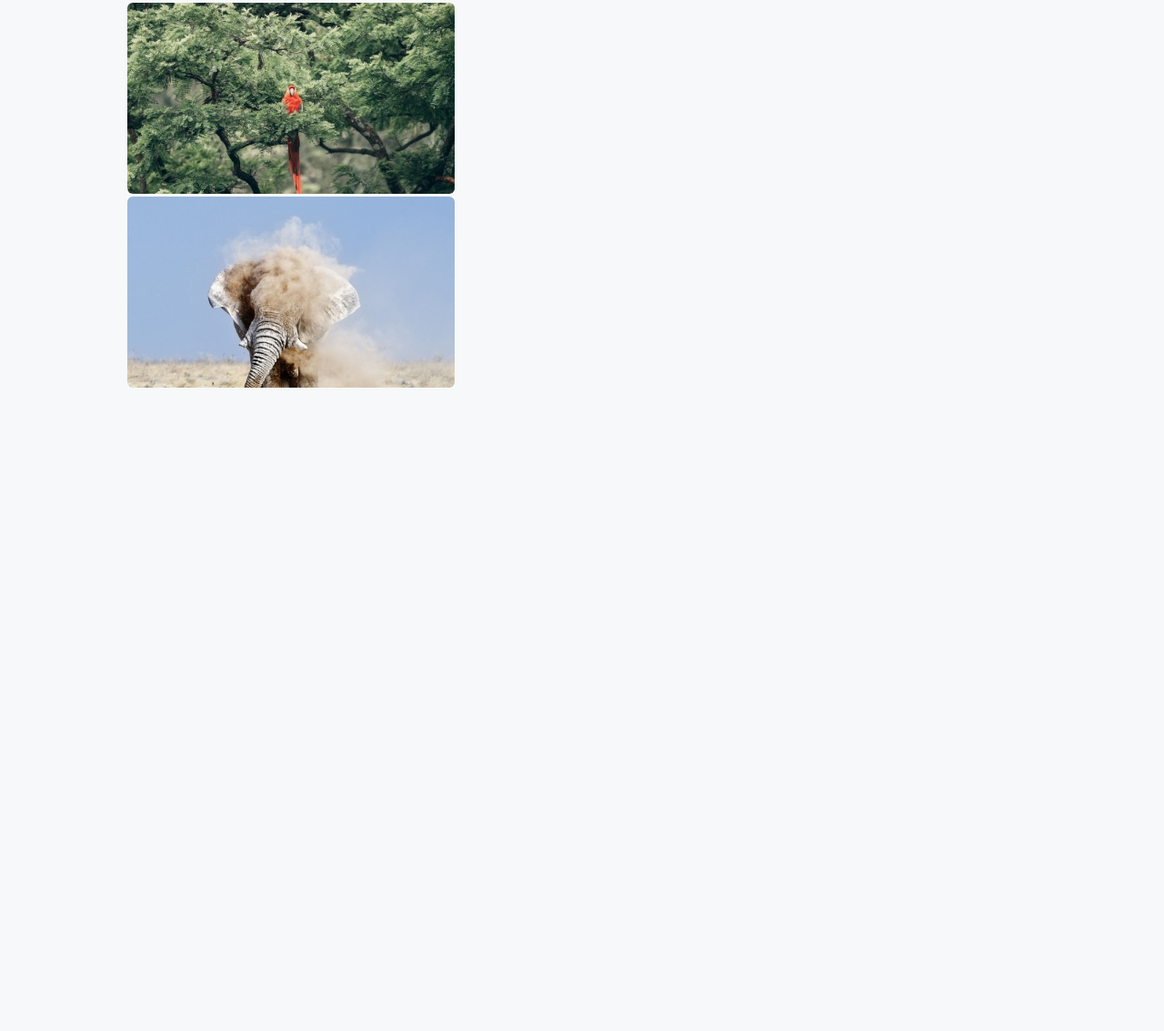
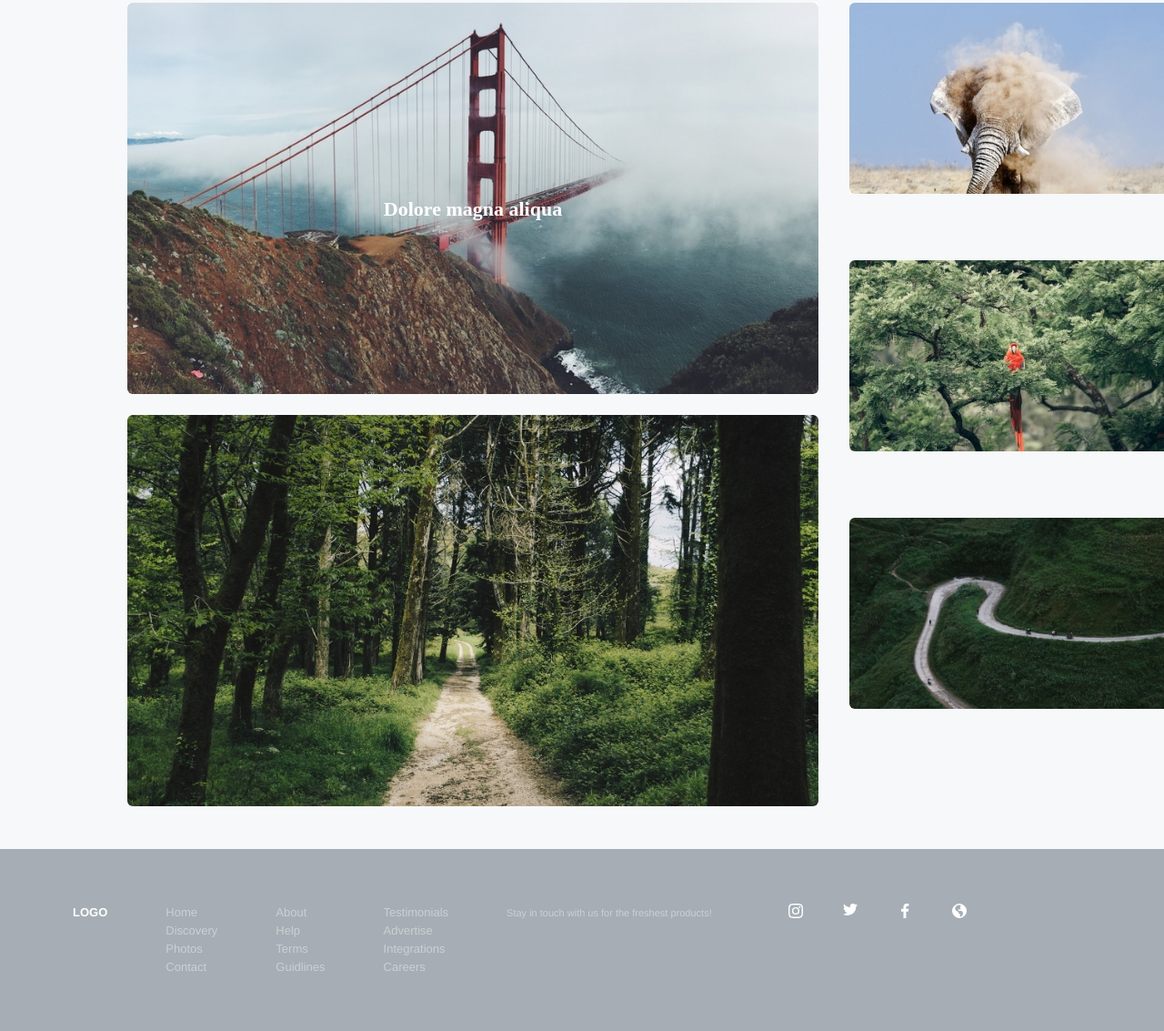
Before and after one commit to nk001001/lecture-5, a plain HTML site: page index.html in a window 1280 px wide. Shown: the part 668-1801 px from the top of the page at 91% size. Before the commit the page ends 1737 px from the top, so only its background shows below. Drawn offline with Linux system fonts and the light colour scheme.

Commit message:
last change
i finished lecture 5

```diff
--- a/css/style.css
+++ b/css/style.css
@@ -101,3 +101,84 @@
 /*section 1 end*/
 
 /*section 2 start*/
+
+.section-2-photo {
+	width: 760px;
+	height: 900px;
+	display: inline-block;
+	margin-right: 30px;
+	vertical-align: top;
+}
+.photo-dist {
+	margin-bottom: 20px;
+}
+.section-2-photo-2 {
+	width: 360px;
+	height: 896px;
+	display: inline-block;
+	vertical-align: top;
+}
+.photo-dis2 {
+	margin-bottom: 70px;
+}
+
+.relative {
+	position: relative;
+}
+.h3-absolute {
+	position: absolute;
+	color: white;
+	font-weight: bold;
+	font-size: 22px;
+	top: 50%;
+	left: 50%;
+	transform: translate(-50%,-50%);
+}
+/*section 2 end*/
+
+ /*start footer*/
+
+ .footer {
+ 	margin-top: 30px;
+ 	width: 1440px;
+ 	height: 200px;
+ 	background-color: #A6ADB4;
+ }
+.main-div {
+	padding-top: 60px;
+	padding-left: 80px;
+}
+ .logo {
+ 	color: #FFFFFF;
+ 	font-size: 13px;
+ 	font-weight: bold;
+ 	display: inline-block;
+ 	font-family: Helvetica Neue,Helvetica,Arial,sans-serif;
+ 	padding-right: 60px;
+ 	vertical-align: top;
+ }
+
+ .nav-1 {
+ 	display: inline-block;
+ 	font-size: 13px;
+ 	color: #CBD0D3;
+ 	font-family: Helvetica Neue,Helvetica,Arial,sans-serif;
+ 	padding-right: 60px;
+ 	vertical-align: top;
+ }
+ .ul-1 {
+ 	line-height: 20px;
+ }
+.ptext {
+	font-size: 11px;
+	display: inline-block;
+	vertical-align: top;
+	font-family: Helvetica Neue,Helvetica,Arial,sans-serif;
+	color: #CBD0D3;
+	padding-right: 80px;
+}
+
+.img-logo {
+	vertical-align: top;
+	padding-right: 40px;
+}
--- a/index.html
+++ b/index.html
@@ -20,7 +20,7 @@
 					</ul>
 				</nav>
 
-				<img class="cris" src="img/cris.svg">
+				<img class="cris" src="img/cris.svg" alt="poto">
 			</div>
 		</header>
 
@@ -32,17 +32,17 @@
 				<h2 class="h2">TRENDING</h2>
 
 					<div class="sp1 sp2">
-						<img src="img/1.jpg">
+						<img src="img/1.jpg" alt="poto">
 						<h3 class="tx1">Dolore magna aliqua</h3>
 					</div>
 
 					<div class="sp1 sp2">
-						<img src="img/2.jpg">
+						<img src="img/2.jpg" alt="poto">
 						<h3 class="tx1">Morbi eleifend a libero</h3>
 					</div>
 
 					<div class="sp1">
-						<img src="img/3.jpg">
+						<img src="img/3.jpg" alt="poto">
 						<h3 class="tx1">Morbi eleifend a libero</h3>
 					</div>
 
@@ -69,25 +69,57 @@
 
 				<h2 class="h2">HAPPENING NOW</h2>
 
+					<div class="section-2-photo">
+						<div class="relative"><img class="photo-dist" src="img/4.jpg" alt="poto">
+						<h3 class="h3-absolute">Dolore magna aliqua</h3></div>
 
-					<div claass="section-2-photo">
-						<img src="img/6.jpg">
+						<img src="img/5.jpg" alt="poto">
 					</div>
 
+					<div class="section-2-photo-2">
+						<img class="photo-dis2" src="img/7.jpg" alt="poto">
+						<img class="photo-dis2" src="img/6.jpg" alt="poto">
+						<img src="img/8.jpg" alt="poto">
+					</div>
+			</div>
+		</section>
 
-					<div class="img7">
-						<img src="img/7.jpg">
-					</div>
+		<footer class="footer">
+			<div class="main-div">
+				<span class="logo ul-1">LOGO</span>
+				<nav class="nav-1">
+					<ul class="ul-1">
+						<li>Home</li>
+						<li>Discovery</li>
+						<li>Photos</li>
+						<li>Contact</li>
+					</ul>
+				</nav>
+				<nav class="nav-1">
+					<ul class="ul-1">
+						<li>About</li>
+						<li>Help</li>
+						<li>Terms</li>
+						<li>Guidlines</li>
+					</ul>
+				</nav>
+				<nav class="nav-1">
+					<ul class="ul-1">
+						<li>Testimonials</li>
+						<li>Advertise</li>
+						<li>Integrations</li>
+						<li>Careers</li>
+					</ul>
+				</nav>
 
+				<p class="ptext ul-1">Stay in touch with us for the freshest products!</p>
 
-
-
-
-
-
-
+				<img class="img-logo" src="img/instagram.svg" alt="insta">
+				<img class="img-logo" src="img/Path 2.svg" alt="path">
+				<img class="img-logo" src="img/facebook.svg" alt="fb">
+				<img class="img-logo" src="img/web.svg" alt="web">
 
 			</div>
-		</section>
+		</footer>
 	</body>
 </html>
```
